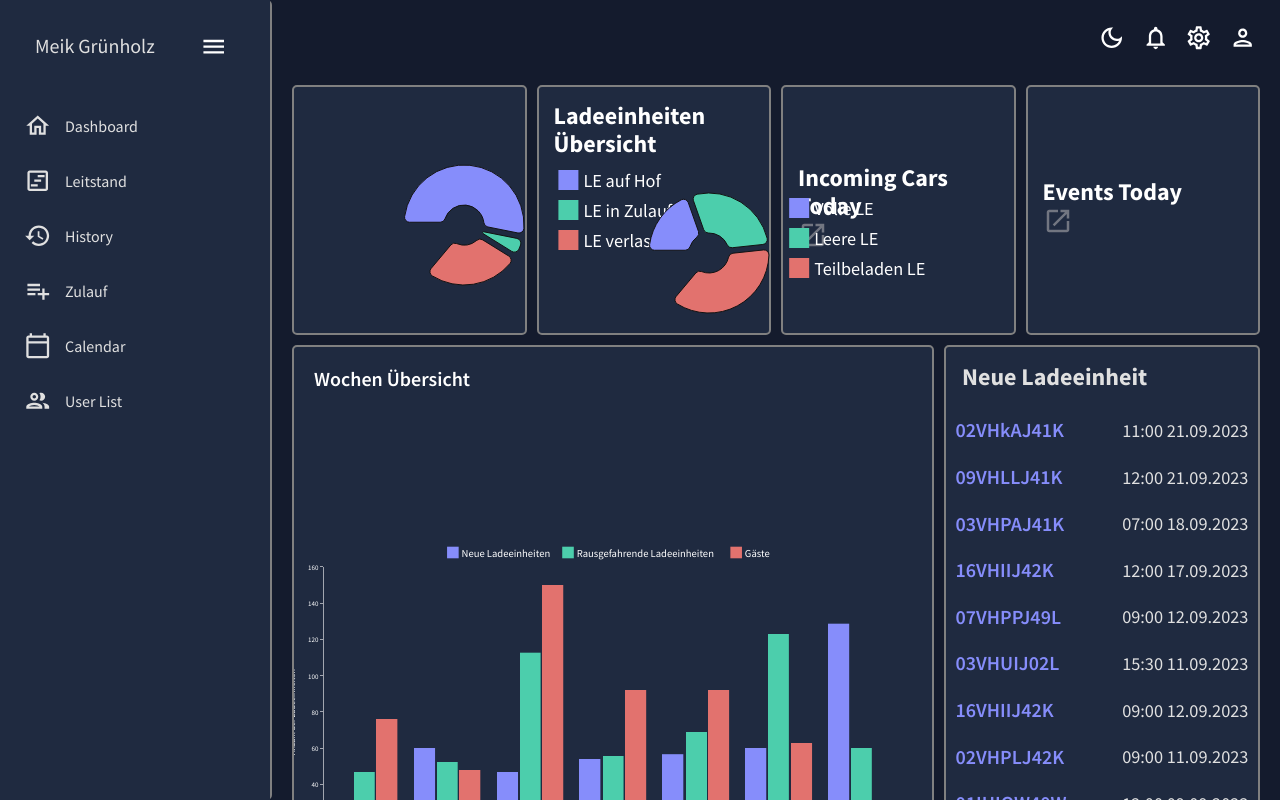
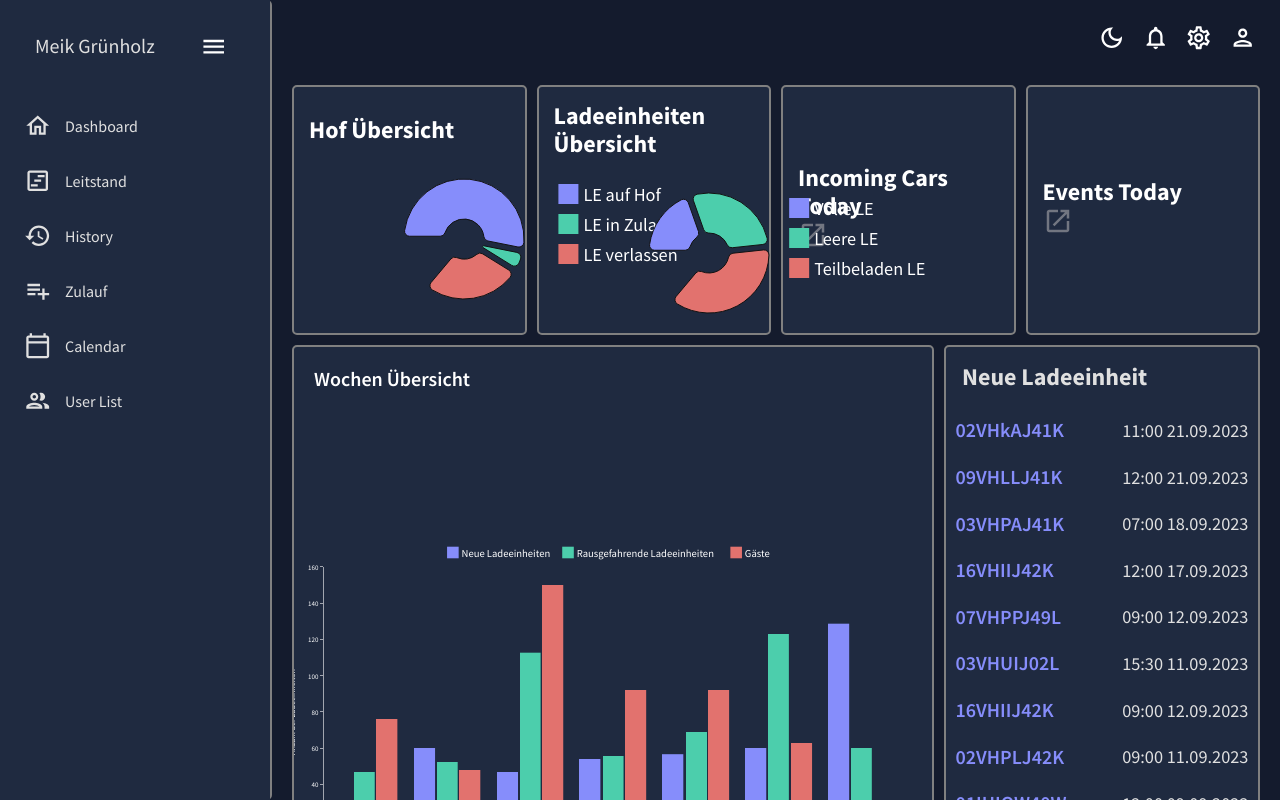
Before and after one commit to crowtek/Data-Visualization-Tool, a React (Create React App) app: page / in a window 1280 px wide. Built offline with nearby package versions, Linux system fonts and the light colour scheme.

Commit message:
Changed HofOverview component title and file name

```diff
--- a/src/scenes/Dashboard/components/CarTotal.jsx
+++ b/src/scenes/Dashboard/components/HofOverview.jsx
@@ -24,12 +24,12 @@ const CarCount = ({ vehicleData }) => {
         <Box gridColumn="span 3" sx={{ display: "flex", alignItems: "center", justifyContent: "center" }} backgroundColor={colors.primary[400]}
         borderRadius="5px" border="2px solid gray">
             <StatBox
+                title="Hof Übersicht"
                 labels={{first:"LE auf Hof", second:"LE in Zulauf", third:"LE verlassen"}}
                 chartValues={{first:120, second:10, third:60}}
                 subtitle={Cars.length + " Cars"}
                 progress={progress}
                 increase={percentage + " %"}
-                icon={<DirectionsCarIcon sx={{ color: colors.blueAccent[500], fontSize: "30px" }} />}
             />
         </Box>
     )
--- a/src/scenes/Dashboard/index.jsx
+++ b/src/scenes/Dashboard/index.jsx
@@ -2,7 +2,7 @@
 import { Box, useMediaQuery, useTheme } from "@mui/material";
 import { mockDataVehicles } from "../../data/mockData";
 
-import CarTotal from "./components/CarTotal";
+import CarTotal from "./components/HofOverview";
 import CarDamaged from "./components/LeOverview";
 import CarToday from "./components/CarToday";
 import EventToday from "./components/EventToday";
```
